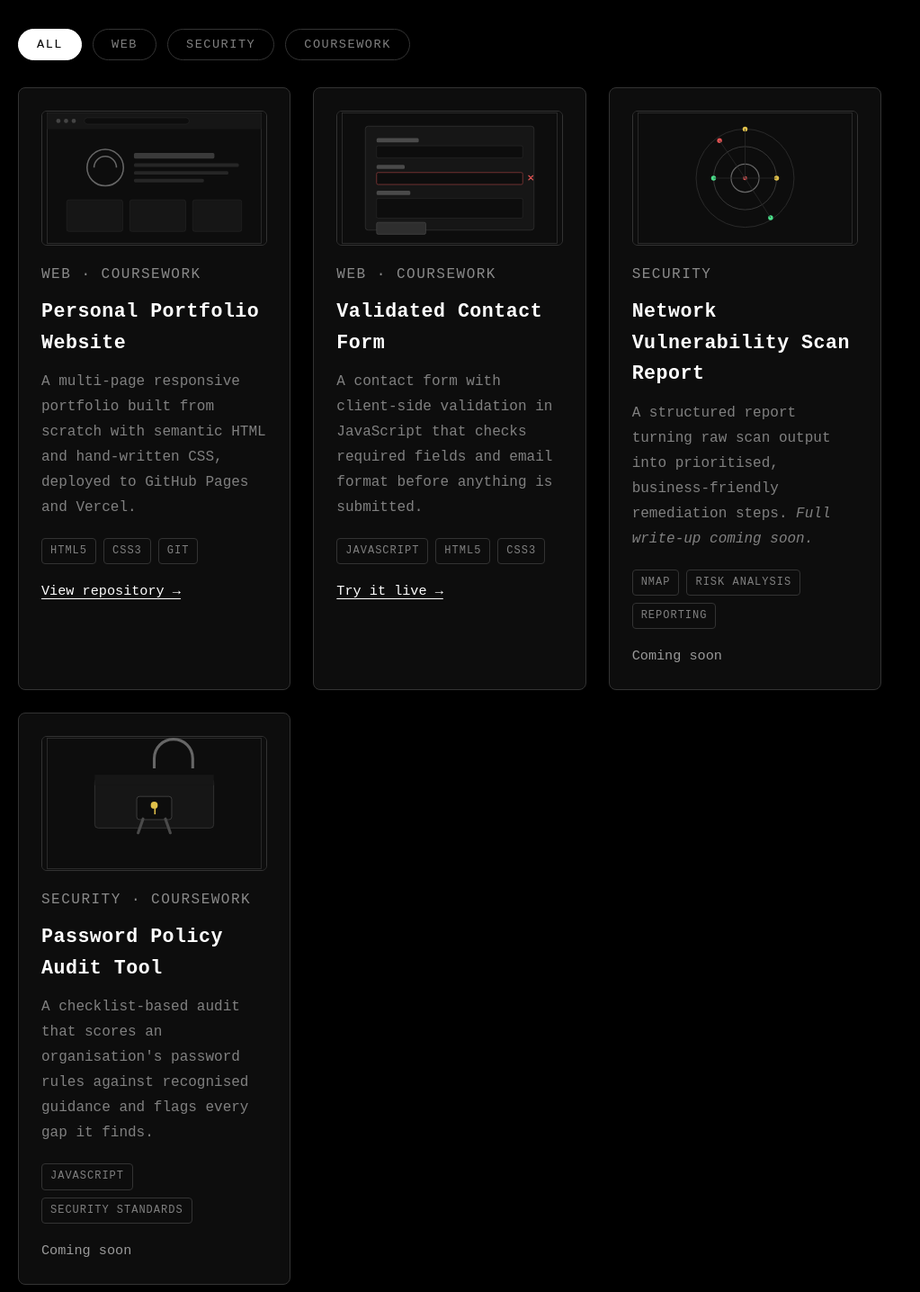
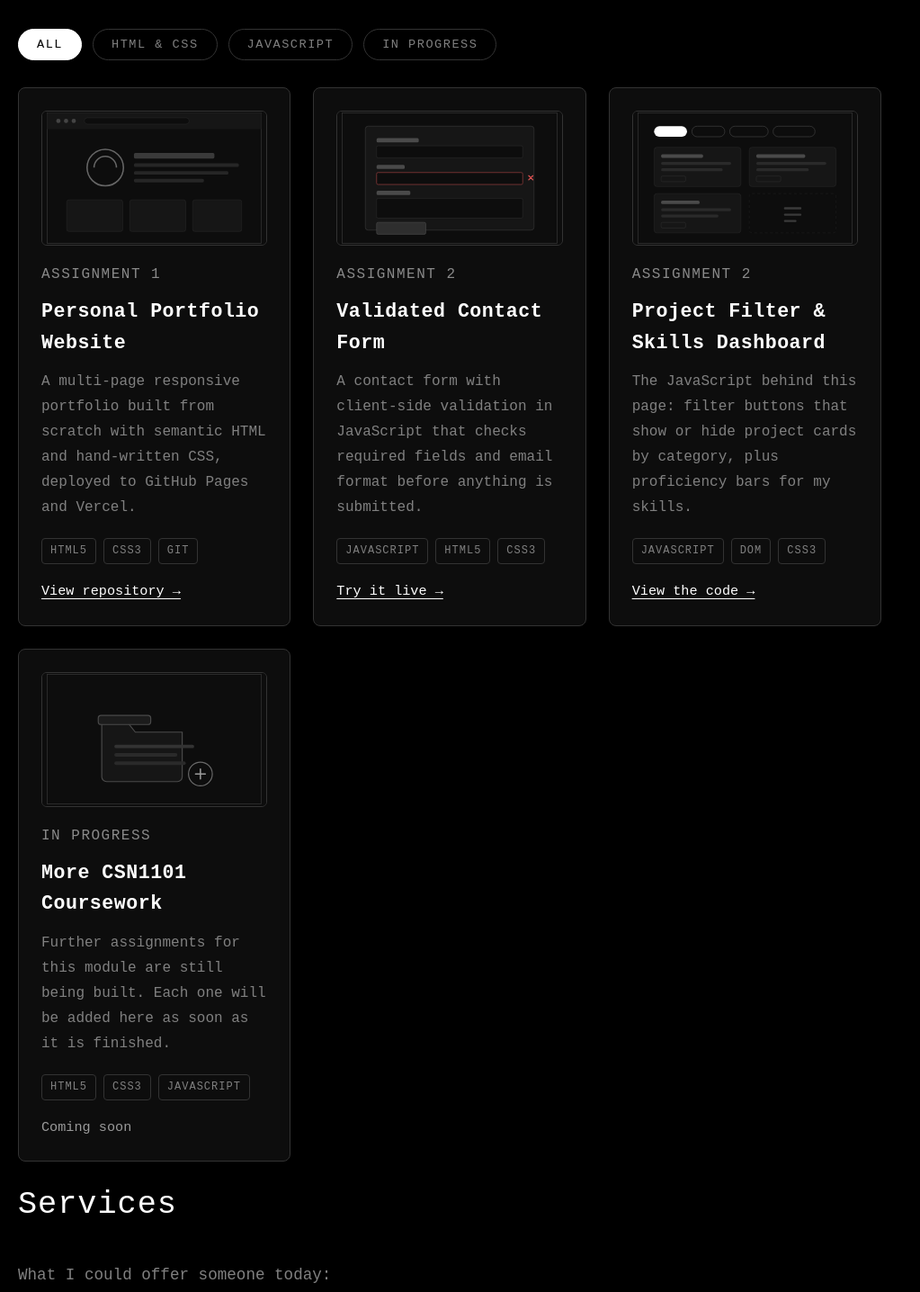
Before and after one commit to Esthermurigi/esthermurigi, a plain HTML site: page projects.html in a window 1280 px wide. Shown: the part 850-2286 px from the top of the page at 90% size, without its empty margins (0-1023 px from the left). Drawn offline with Linux system fonts and the light colour scheme.

Commit message:
Replace unverified project cards with real coursework
- Remove the Network Vulnerability Scan Report and Password Policy Audit
  Tool cards, which did not match work actually completed
- Add Project Filter & Skills Dashboard and More CSN1101 Coursework cards
- Relabel filter buttons to HTML & CSS, JavaScript, In progress
- Add matching thumbnails and drop the two unused security SVGs

```diff
--- a/projects.html
+++ b/projects.html
@@ -102,16 +102,16 @@
         <!-- Filter buttons: the JavaScript interaction on this page -->
         <div class="filter-bar" role="group" aria-label="Filter projects by category">
             <button type="button" class="filter-btn is-active" data-filter="all">All</button>
-            <button type="button" class="filter-btn" data-filter="web">Web</button>
-            <button type="button" class="filter-btn" data-filter="security">Security</button>
-            <button type="button" class="filter-btn" data-filter="coursework">Coursework</button>
+            <button type="button" class="filter-btn" data-filter="html-css">HTML &amp; CSS</button>
+            <button type="button" class="filter-btn" data-filter="javascript">JavaScript</button>
+            <button type="button" class="filter-btn" data-filter="coming">In progress</button>
         </div>
 
         <div class="project-list" id="projectGrid">
 
-            <article class="project-card" data-category="web coursework">
-                <img class="thumb" src="images/project-portfolio.svg" alt="Placeholder illustration of a portfolio website layout">
-                <p class="project-tag">Web &middot; Coursework</p>
+            <article class="project-card" data-category="html-css">
+                <img class="thumb" src="images/project-portfolio.svg" alt="Illustration of a portfolio website layout">
+                <p class="project-tag">Assignment 1</p>
                 <h3>Personal Portfolio Website</h3>
                 <p>
                     A multi-page responsive portfolio built from scratch with semantic
@@ -125,9 +125,9 @@
                 <a class="card-link" href="https://github.com/Esthermurigi/esthermurigi" target="_blank" rel="noopener">View repository &rarr;</a>
             </article>
 
-            <article class="project-card" data-category="web coursework">
-                <img class="thumb" src="images/project-form.svg" alt="Placeholder illustration of a contact form showing a validation error">
-                <p class="project-tag">Web &middot; Coursework</p>
+            <article class="project-card" data-category="javascript">
+                <img class="thumb" src="images/project-form.svg" alt="Illustration of a contact form showing a validation error">
+                <p class="project-tag">Assignment 2</p>
                 <h3>Validated Contact Form</h3>
                 <p>
                     A contact form with client-side validation in JavaScript that checks
@@ -141,33 +141,34 @@
                 <a class="card-link" href="contact.html">Try it live &rarr;</a>
             </article>
 
-            <article class="project-card" data-category="security">
-                <img class="thumb" src="images/project-scan.svg" alt="Placeholder illustration of a network scan with highlighted nodes">
-                <p class="project-tag">Security</p>
-                <h3>Network Vulnerability Scan Report</h3>
+            <article class="project-card" data-category="javascript">
+                <img class="thumb" src="images/project-filter.svg" alt="Illustration of project cards with filter buttons above them">
+                <p class="project-tag">Assignment 2</p>
+                <h3>Project Filter &amp; Skills Dashboard</h3>
                 <p>
-                    A structured report turning raw scan output into prioritised,
-                    business-friendly remediation steps. <em>Full write-up coming soon.</em>
-                </p>
-                <ul class="tech">
-                    <li>Nmap</li>
-                    <li>Risk Analysis</li>
-                    <li>Reporting</li>
-                </ul>
-                <span class="card-link is-disabled" aria-disabled="true">Coming soon</span>
-            </article>
-
-            <article class="project-card" data-category="security coursework">
-                <img class="thumb" src="images/project-audit.svg" alt="Placeholder illustration of a padlock with a password field">
-                <p class="project-tag">Security &middot; Coursework</p>
-                <h3>Password Policy Audit Tool</h3>
-                <p>
-                    A checklist-based audit that scores an organisation's password rules
-                    against recognised guidance and flags every gap it finds.
+                    The JavaScript behind this page: filter buttons that show or hide
+                    project cards by category, plus proficiency bars for my skills.
                 </p>
                 <ul class="tech">
                     <li>JavaScript</li>
-                    <li>Security Standards</li>
+                    <li>DOM</li>
+                    <li>CSS3</li>
+                </ul>
+                <a class="card-link" href="https://github.com/Esthermurigi/esthermurigi/blob/main/script.js" target="_blank" rel="noopener">View the code &rarr;</a>
+            </article>
+
+            <article class="project-card" data-category="coming">
+                <img class="thumb" src="images/project-coursework.svg" alt="Illustration of a folder holding upcoming coursework">
+                <p class="project-tag">In progress</p>
+                <h3>More CSN1101 Coursework</h3>
+                <p>
+                    Further assignments for this module are still being built. Each one
+                    will be added here as soon as it is finished.
+                </p>
+                <ul class="tech">
+                    <li>HTML5</li>
+                    <li>CSS3</li>
+                    <li>JavaScript</li>
                 </ul>
                 <span class="card-link is-disabled" aria-disabled="true">Coming soon</span>
             </article>
```
Also changed, not shown: images/project-audit.svg (deleted), images/project-coursework.svg (added), images/project-filter.svg (added), images/project-scan.svg (deleted).
